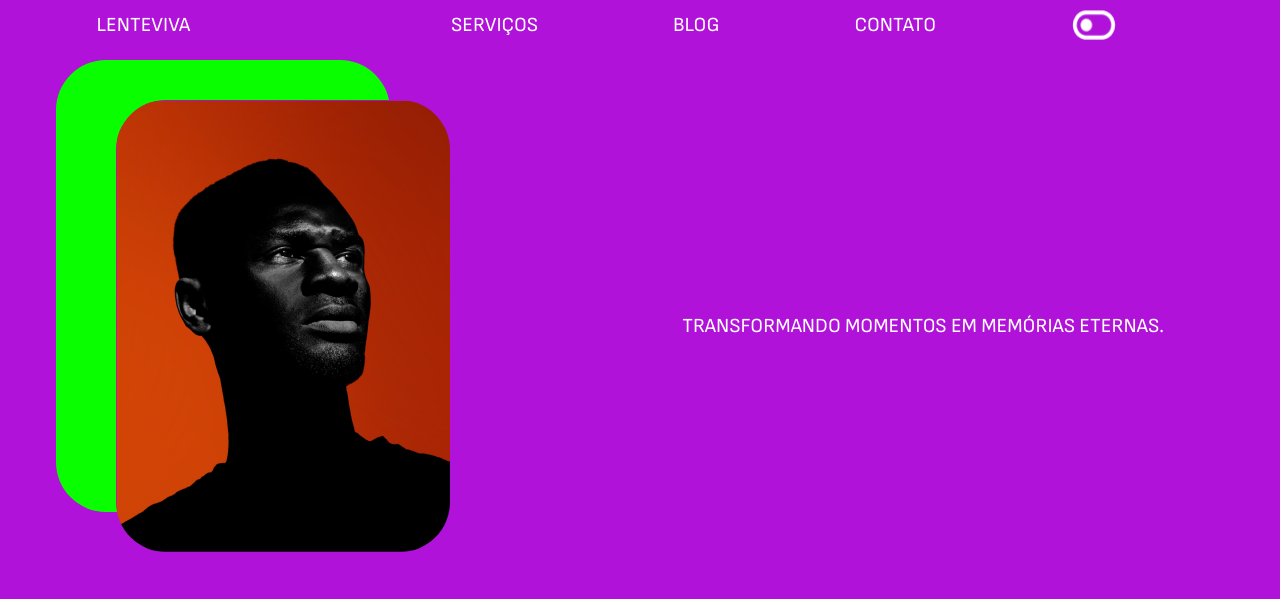
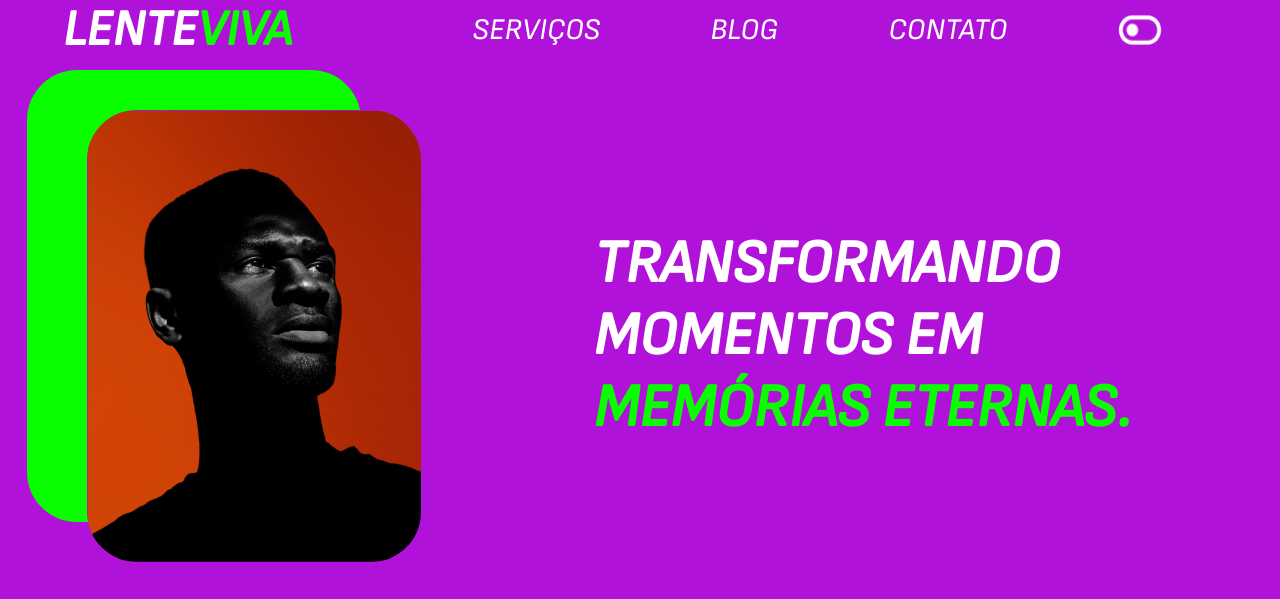
Before and after one commit to IIIgorMoura/13testJS-temas, a plain HTML site: page 02/index.html in a window 1280 px wide. Shown: the top 599 px of the page. Drawn offline with Linux system fonts and the light colour scheme.

Commit message:
concordo

```diff
--- a/02/index.html
+++ b/02/index.html
@@ -15,7 +15,7 @@
     <section class="destaque" id="topo">
         <header>
             <!-- MUDAR COR DO "VIVA" -->
-            <h1 class="titulo" id="logo">LENTEVIVA</h1>
+            <h1 class="titulo" id="logo">LENTE<span class="logoCor2">VIVA</span></h1>
 
             <div class="opcoes">
                 <h2 class="titulo">SERVIÇOS</h2>
@@ -30,7 +30,7 @@
         <!-- landing page -->
         <div id="landing-page">
             <img id="imgHomem" src="img/HOMEM.png" alt="Homem negro">
-            <h2 class="titulo">TRANSFORMANDO MOMENTOS EM MEMÓRIAS ETERNAS.</h2>
+            <h2 class="titulo" id="tituloDestaque">TRANSFORMANDO MOMENTOS EM<span class="logoCor2"> MEMÓRIAS ETERNAS.</span></h2>
         </div>
     </section>
 
--- a/02/main.js
+++ b/02/main.js
@@ -22,6 +22,6 @@ trocarTema.addEventListener('click', () => {
         document.documentElement.style.setProperty('--corFundo', '#000');
         document.documentElement.style.setProperty('--corFundoDestaque', '#464646');
         document.documentElement.style.setProperty('--corTexto-2', '#fff');
-        document.documentElement.style.setProperty('--fundoImgLanding', '#1451d3');
+        document.documentElement.style.setProperty('--fundoImgLanding', '#008cff');
     }
 });
--- a/02/style.css
+++ b/02/style.css
@@ -17,18 +17,39 @@
 /* textos */
 @font-face {
     font-family: 'SofiaSans';
-    src: url(font-SofiaSans/static/SofiaSans-Regular.ttf);
+    src: url(font-SofiaSans/static/SofiaSans-Italic.ttf);
 }
 
 .titulo {
     color: var(--corTexto);
-    font: 100 20px 'SofiaSans';
+    font: 100 30px 'SofiaSans';
 
     transition: 1000ms;
 }
 
 .titulo-2 {
     color: var(--corTexto-2);
+
+    transition: 1000ms;
+}
+
+#tituloDestaque {
+    display: flex;
+    flex-direction: column;
+
+    justify-content: center;
+
+    width: 600px;
+    height: 400px;
+    font: 1000 60px "SofiaSans";
+}
+
+#logo {
+    font: 1000 50px "SofiaSans";
+}
+
+.logoCor2 {
+    color: var(--fundoImgLanding);
 
     transition: 1000ms;
 }
@@ -59,6 +80,16 @@ header {
     align-items: center;
 }
 
+#trocar-tema {
+    display: flex;
+
+    width: 45px;
+    height: 50px;
+
+    background-image: url(img/toggleOFF.png);
+    background-size: cover;
+}
+
 #landing-page {
     display: flex;
     flex-direction: row;
@@ -79,16 +110,7 @@ header {
 
 
 
-/* botao trocar cor */
-#trocar-tema {
-    display: flex;
 
-    width: 45px;
-    height: 50px;
-
-    background-image: url(img/toggleOFF.png);
-    background-size: cover;
-}
 
 /* serviços */
 #servicos {
```
